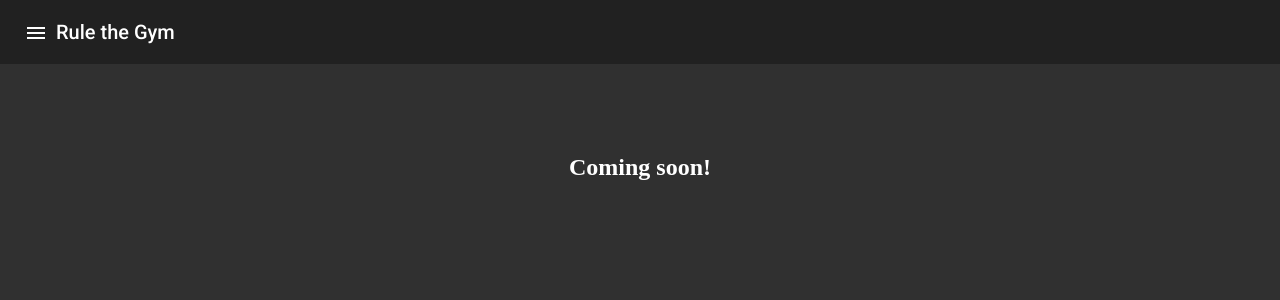
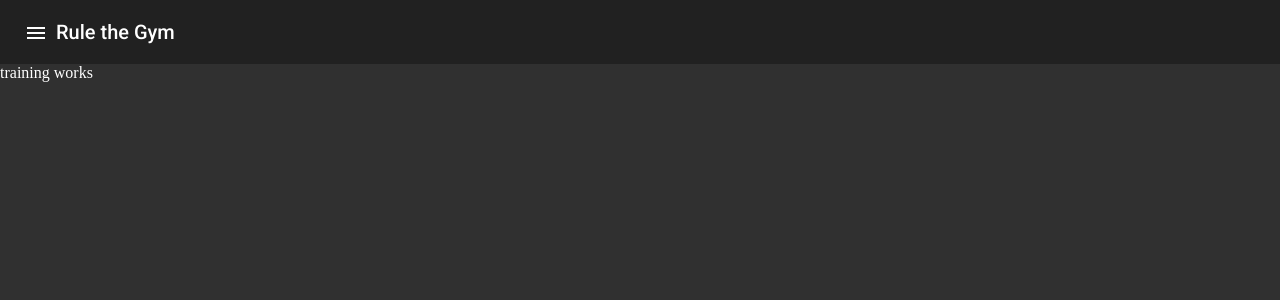
Before and after one commit to tthomasb/FitnessWebApp, an Angular app in the folder Rule-the-Gym/: page /#/training in a window 1280 px wide. Shown: the top 300 px of the page. Built offline with nearby package versions, Linux system fonts and the light colour scheme.

Commit message:
Added Router Outlet

```diff
--- a/Rule-the-Gym/src/app/app.component.html
+++ b/Rule-the-Gym/src/app/app.component.html
@@ -54,7 +54,11 @@
         <h2>Coming soon!</h2>
       </div>
     </div>
+    <mat-drawer-content>
+      <router-outlet></router-outlet>
+    </mat-drawer-content>
   </mat-drawer-container>
+
 </div>
 
 <!--
--- a/Rule-the-Gym/src/app/components/training/training.component.html
+++ b/Rule-the-Gym/src/app/components/training/training.component.html
@@ -1 +1 @@
-<p>training works!</p>
+<p>training works</p>
```
